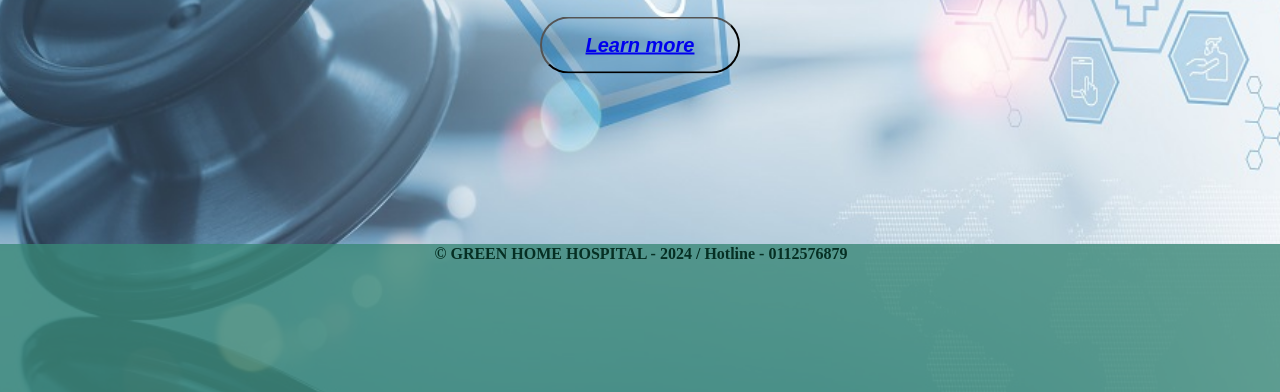
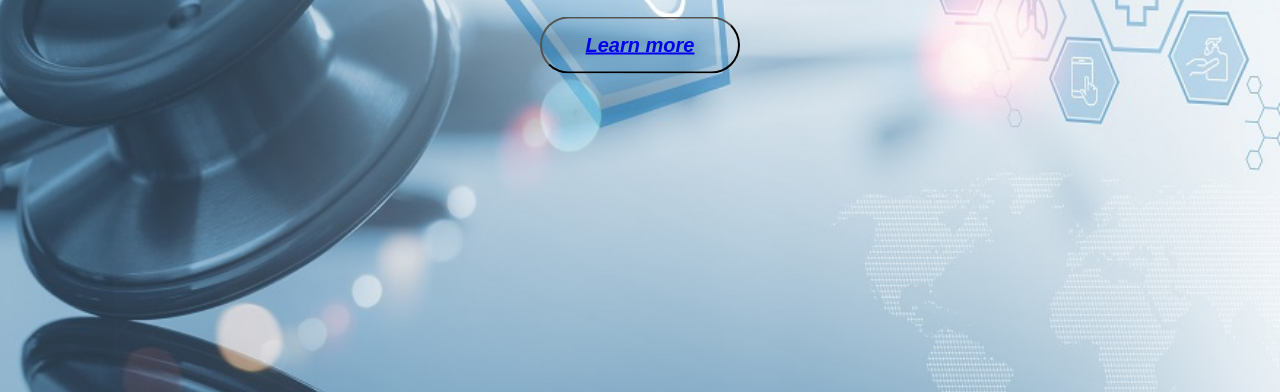
Before and after one commit to malshikabandara/GREEN-HOME-HOSPITAL, a plain HTML site: page index.html in a window 1280 px wide. Shown: the part 384-776 px from the top of the page. Drawn offline with Linux system fonts and the light colour scheme.

Commit message:
Update style.css

```diff
--- a/css/style.css
+++ b/css/style.css
@@ -201,7 +201,7 @@
     position:fixed;
     width: 100%;
     bottom: 0%;
-    height: 170px;
+    height: 20px;
     font-weight: bold;
 }
 @media screen and (max-width: 600px) {
```
